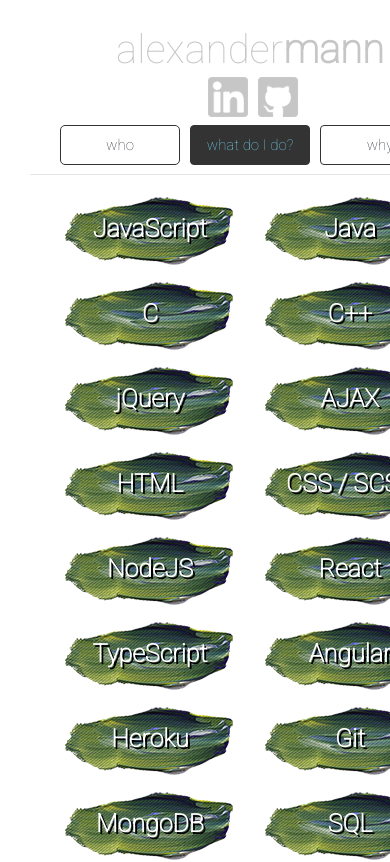
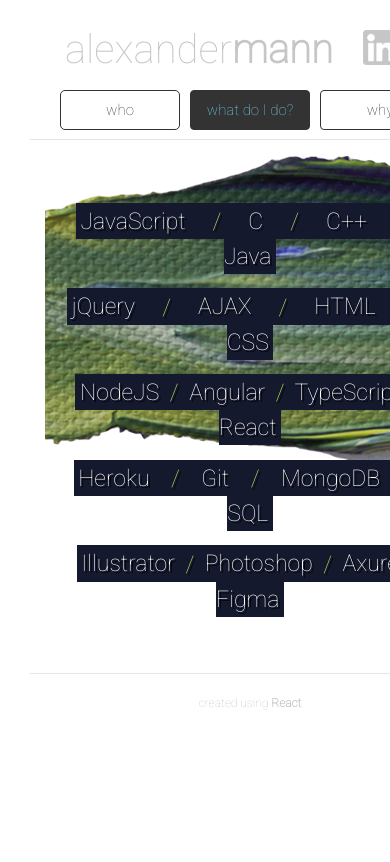
Before and after one commit to alexander-mann/Personal-Site, a React (Create React App) app: page /what in a window 390 px wide. Shown: the top 862 px of the page. Built offline with nearby package versions, Linux system fonts and the light colour scheme.

Commit message:
complete mobile optiz

```diff
--- a/src/App.css
+++ b/src/App.css
@@ -128,8 +128,7 @@
 /* HEADER */
 
 #mobileIcon{
-  height: 40px;
-  margin: -10px 0 -10px 0;
+  height: 35px;
 }
 
 .justify-content-center{
@@ -157,3 +156,16 @@
 #whatMobile{
   margin-left: -10px;
 }
+
+#hdrMobile{
+  text-align: left;
+  width: 50%;
+  margin-bottom: -35px;
+  margin-left: 35px;
+}
+
+#iconsMobile{
+  margin-top: 30px;
+  margin-right: -40px;
+  width: 50%;
+}
--- a/src/App.js
+++ b/src/App.js
@@ -35,9 +35,15 @@
           <div className="container">
             <div className="col-md-12">
               {/* header */}
+              <div className="row">
+                <div className="col-md-6" id="hdrMobile">
                     <NavLink to='/' id="hdr"><h1 id="mobileHdr">alexander<strong>mann</strong></h1></NavLink>
+                </div>
+                <div className="col-md-6" id="iconsMobile">
                   <a href='https://www.linkedin.com/in/alexandercmann/' target='_blank' rel="noopener noreferrer"><img id="mobileIcon" src={linkedinIcon} alt={"linkedin"} /></a>
                   <a href='https://github.com/alexander-mann' target='_blank' rel="noopener noreferrer"><img id="mobileIcon" src={githubIcon} alt={"github"} /></a>
+                </div>
+              </div>
               {/* navigation */}
               <nav className="navbar justify-content-center">
                 <NavLink activeClassName='is-active' to='/who'> <button className="btn btn-outline-dark" id="whoMobile" type="button">who </button> </NavLink>
--- a/src/home/Home.css
+++ b/src/home/Home.css
@@ -119,22 +119,20 @@
 /* TEXT */
 
 #mobileHome{
-    font-size: 30px;
+    font-size: 40px;
 }
 
 #mobileMarkA{
-    background: #6ECFE9;
-    color: white;
+    color: #6ECFE9;
 }
 
 #mobileMarkB{
-    background: linear-gradient(90deg, #6ECFE9, #E9996E);
+    background: linear-gradient(90deg, #6ECFE9, #6EE9B5);
     color: white;
 }
 
 #mobileMarkC{
-    background: #E9996E;
-    color: white;
+    color: #6EE9B5;
 }
 
 /* COLOUR ANIMATIONS */
--- a/src/home/Home.js
+++ b/src/home/Home.js
@@ -23,7 +23,7 @@
         if (isMobile) {
             return (
                 <div className="col-md-12">
-                <a id="mobileHome"><mark id="mobileMarkA">Developer</mark><mark id="mobileMarkB">&</mark><mark id="mobileMarkC">Designer</mark></a>
+                <a id="mobileHome"><strong><a id="mobileMarkA">developer</a><a id="mobileMarkB">+</a><a id="mobileMarkC">designer</a></strong></a>
                 </div>
             );
         } else {
--- a/src/what/What.css
+++ b/src/what/What.css
@@ -17,7 +17,7 @@
     margin-left: 50px;
 }
 
-#oneSec, #oneSecMobile{
+#oneSec{
     animation: fadein 1s;
     background-color: transparent !important;
 }
@@ -42,6 +42,23 @@
     background-color: transparent !important;
 }
 
-#oneSecMobile{
-    margin: 0 10px 10px 10px !important;
+#skillsMobile{
+    background: url('../images/what-mobile.png') no-repeat;
+    background-position: top center;
+    animation: fadein 2s;
 }
+
+#skill{
+    font-size: 23px !important;
+}
+
+#skillSet{
+    background-color: #15192e;
+    color: white;
+    text-shadow: 2px 2px black;
+    animation: fadein 3s;
+}
+
+#yellow{
+    color: #c7d954;
+}
--- a/src/what/What.js
+++ b/src/what/What.js
@@ -21,61 +21,41 @@
         const { width } = this.state;
         const isMobile = width < 1000;
         if (isMobile) {
-        return(
+            return (
+                <div className="col-md-12">
                     <div className="col-md-12" id="skillsMobile">
-                    <span className="badge badge-secondary" id="oneSecMobile">JavaScript</span>
-                    <span className="badge badge-secondary" id="oneSecMobile">Java</span>
+                    <br/><br/>
+                        <p id="skill"><mark id="skillSet">JavaScript&nbsp;&nbsp;&nbsp; <a id="yellow">/</a>&nbsp;&nbsp;&nbsp; C&nbsp;&nbsp;&nbsp; <a id="yellow">/</a>&nbsp;&nbsp;&nbsp; C++&nbsp;&nbsp;&nbsp; <a id="yellow">/</a>&nbsp;&nbsp;&nbsp; Java</mark></p>
+                        <p id="skill"><mark id="skillSet">jQuery&nbsp;&nbsp;&nbsp; <a id="yellow">/</a>&nbsp;&nbsp;&nbsp; AJAX&nbsp;&nbsp;&nbsp; <a id="yellow">/</a>&nbsp;&nbsp;&nbsp; HTML&nbsp;&nbsp;&nbsp; <a id="yellow">/</a>&nbsp;&nbsp;&nbsp; CSS</mark></p>
+                        <p id="skill"><mark id="skillSet">NodeJS <a id="yellow">/</a> Angular <a id="yellow">/</a> TypeScript <a id="yellow">/</a> React</mark></p>
+                        <p id="skill"><mark id="skillSet">Heroku&nbsp;&nbsp; <a id="yellow">/</a>&nbsp;&nbsp; Git&nbsp;&nbsp; <a id="yellow">/</a>&nbsp;&nbsp; MongoDB&nbsp;&nbsp; <a id="yellow">/</a>&nbsp;&nbsp; SQL</mark></p>
+                        <p id="skill"><mark id="skillSet">Illustrator <a id="yellow">/</a> Photoshop <a id="yellow">/</a> Axure <a id="yellow">/</a> Figma</mark></p>
                         <br/>
-                    <span className="badge badge-secondary" id="oneSecMobile">C</span>
-                    <span className="badge badge-secondary"id="oneSecMobile">C++</span>
-                    <br/>
-                    <span className="badge badge-secondary" id="oneSecMobile">jQuery</span>
-                    <span className="badge badge-secondary"id="oneSecMobile">AJAX</span>
-                    <br/>
-                    <span className="badge badge-secondary" id="oneSecMobile">HTML</span>
-                    <span className="badge badge-secondary"id="oneSecMobile">CSS / SCSS</span>
-                    <br/>
-                    <span className="badge badge-secondary" id="oneSecMobile">NodeJS</span>
-                    <span className="badge badge-secondary"id="oneSecMobile">React</span>
-                    <br/>
-                    <span className="badge badge-secondary" id="oneSecMobile">TypeScript</span>
-                    <span className="badge badge-secondary"id="oneSecMobile">Angular</span>
-                    <br/>
-                    <span className="badge badge-secondary" id="oneSecMobile">Heroku</span>
-                    <span className="badge badge-secondary" id="oneSecMobile">Git</span>
-                    <br/>
-                    <span className="badge badge-secondary" id="oneSecMobile">MongoDB</span>
-                    <span className="badge badge-secondary"id="oneSecMobile">SQL</span>
-                    <br/>
-                    <span className="badge badge-secondary" id="oneSecMobile">Illustrator</span>
-                    <span className="badge badge-secondary"id="oneSecMobile">Photoshop</span>
-                    <br/>
-                    <span className="badge badge-secondary" id="oneSecMobile">Axure</span>
-                    <span className="badge badge-secondary" id="oneSecMobile">Figma</span>
+                    </div>
                 </div>
             );
-    } else{
+        } else {
             return (
                 <div className="mx-auto">
                     <div className="col-md-12" id="skills">
                         <span className="badge badge-secondary" id="oneSec">JavaScript</span>
                         <span className="badge badge-secondary" id="oneSec">C++</span>
                         <span className="badge badge-secondary" id="oneSec">C</span>
-                    <span className="badge badge-secondary"id="oneSec">Java</span>
+                        <span className="badge badge-secondary" id="oneSec">Java</span>
                         <span className="badge badge-secondary" id="twoSec">jQuery</span>
-                    <span className="badge badge-secondary"id="twoSec">AJAX</span>
+                        <span className="badge badge-secondary" id="twoSec">AJAX</span>
                         <span className="badge badge-secondary" id="twoSec">HTML</span>
-                    <span className="badge badge-secondary"id="twoSec">CSS / SCSS</span>
+                        <span className="badge badge-secondary" id="twoSec">CSS / SCSS</span>
                         <span className="badge badge-secondary" id="threeSec">NodeJS</span>
-                    <span className="badge badge-secondary"id="threeSec">Angular</span>
+                        <span className="badge badge-secondary" id="threeSec">Angular</span>
                         <span className="badge badge-secondary" id="threeSec">TypeScript</span>
-                    <span className="badge badge-secondary"id="threeSec">React</span>
+                        <span className="badge badge-secondary" id="threeSec">React</span>
                         <span className="badge badge-secondary" id="fourSec">Heroku</span>
                         <span className="badge badge-secondary" id="fourSec">Git</span>
                         <span className="badge badge-secondary" id="fourSec">MongoDB</span>
-                    <span className="badge badge-secondary"id="fourSec">SQL</span>
+                        <span className="badge badge-secondary" id="fourSec">SQL</span>
                         <span className="badge badge-secondary" id="fiveSec">Illustrator</span>
-                    <span className="badge badge-secondary"id="fiveSec">Photoshop</span>
+                        <span className="badge badge-secondary" id="fiveSec">Photoshop</span>
                         <span className="badge badge-secondary" id="fiveSec">Axure</span>
                         <span className="badge badge-secondary" id="fiveSec">Figma</span>
                     </div>
--- a/src/who/Who.css
+++ b/src/who/Who.css
@@ -97,7 +97,7 @@
 #whoBkMobile{
     background: url('../images/who-bkgd.png') no-repeat;
     background-size: 480px 275px;
-    animation: fadein 1s;
+    animation: fadein 2s;
 }
 
 #whoMobile{
@@ -106,7 +106,7 @@
 }
 
 #headshotMobile{
-    animation: fadein 2s;
+    animation: fadein 4s;
     width: 222px;
 }
 
@@ -117,6 +117,7 @@
     text-align: left;
     text-shadow: 2px 2px black;
     font-size: 17px;
+    animation: fadein 3s;
 }
 
 #mobileWhoImage{
--- a/src/why/Why.css
+++ b/src/why/Why.css
@@ -5,7 +5,6 @@
     text-align: center;
     line-height: 60px;
     animation: fadein 2s;
-    color: white;
     height: 180px;
     text-shadow: 2px 2px black;
 }
@@ -13,7 +12,7 @@
 #whyBk{
     background: url('../images/why-bkgd.png');
     background-size: 972px 262px;
-    animation: fadein 1s;
+    animation: fadein 2s;
     width: 972px;
 }
 
@@ -21,3 +20,18 @@
     background-color: #a93647;
     color: white;
 }
+
+#myWhyMobile{
+    text-align: center;
+    animation: fadein 3s;
+    text-shadow: 2px 2px black;
+    font-size: 26px;
+    line-height: 40px;
+}
+
+#whyMobileBk{
+    background: url('../images/why-bkgd.png') no-repeat;
+    background-position: top center;
+    height: 250px;
+    animation: fadein 2s;
+}
--- a/src/why/Why.js
+++ b/src/why/Why.js
@@ -2,8 +2,33 @@
 import './Why.css';
 
 class Why extends Component {
-
+    constructor() {
+        super();
+        this.state = {
+            width: window.innerWidth,
+        };
+    }
+    componentWillMount() {
+        window.addEventListener('resize', this.handleWindowSizeChange);
+    }
+    componentWillUnmount() {
+        window.removeEventListener('resize', this.handleWindowSizeChange);
+    }
+    handleWindowSizeChange = () => {
+        this.setState({ width: window.innerWidth });
+    };
     render() {
+        const { width } = this.state;
+        const isMobile = width < 1000;
+        if (isMobile) {
+            return (
+                <div className="col-md-12" id="whyMobileBk">
+                    <h2 id="myWhyMobile"><br/>
+                        <mark id="w"> To help build a better future by creating agile, human-centric user experiences that uniquely and efficiently address each user and problem in a natural way. </mark>
+                    </h2>
+                </div>
+            );
+        } else {
             return (
                 <div className="mx-auto" id="whyBk">
                     <div className="col-md-12">
@@ -19,5 +44,6 @@
             );
         }
     }
+}
 
 export default Why;
```
Also changed, not shown: src/images/what-mobile.png (added). Lines whose indentation alone changed are shown as unchanged.
